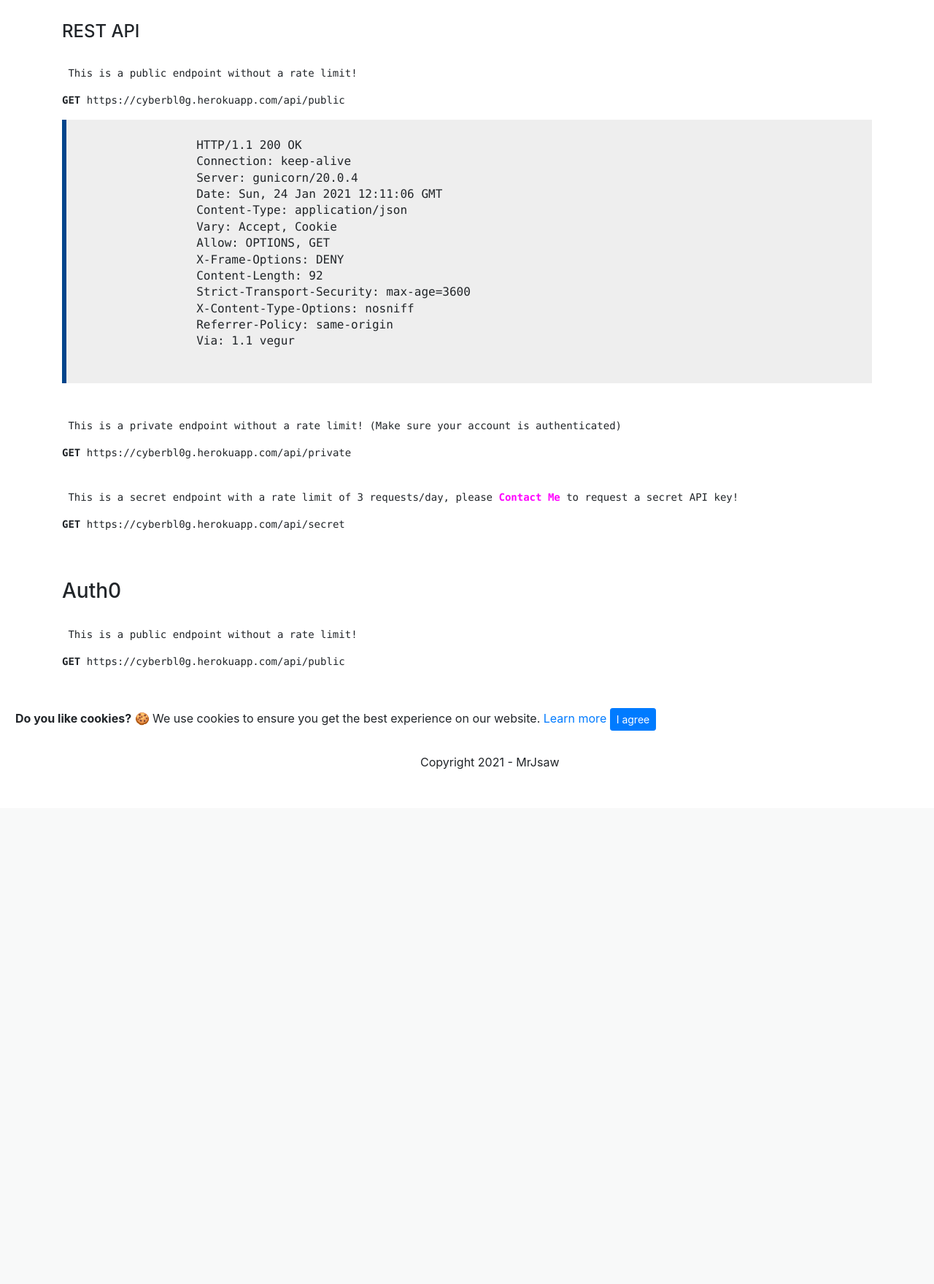
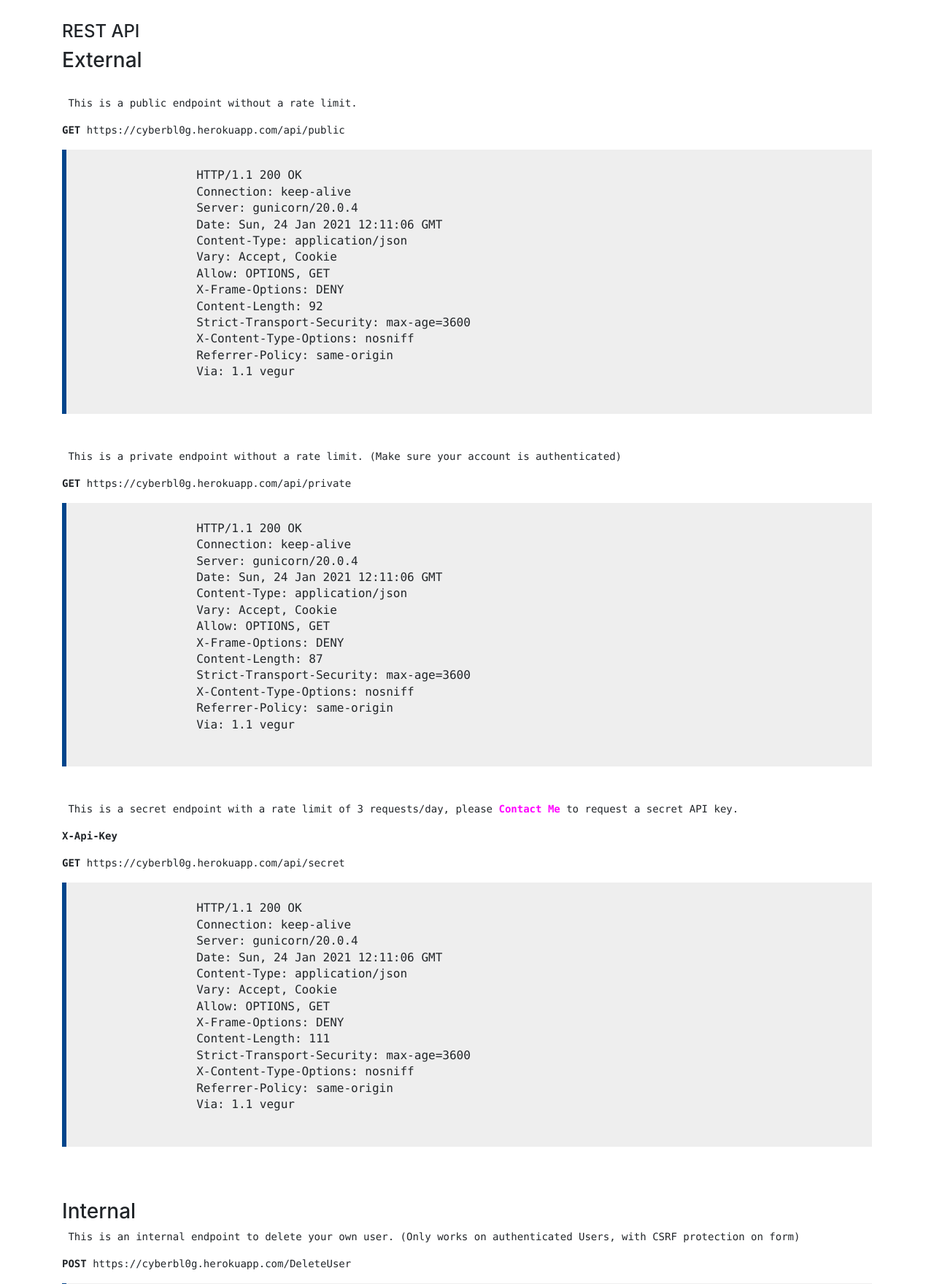
Before and after one commit to Mrjsaw/django-blog, a Django app: template templates/api.html in a window 1280 px wide. Shown: the part 56-1815 px from the top of the page at 73% size. Before the commit the page ends 1110 px from the top, so only its background shows below. Run offline with Django 3.2, Linux system fonts and the light colour scheme; the template is opened without the code that fills it, so the values that code supplies are empty; parts of the project's set-up code (start-up, migrations or seed data) failed here and were passed over; some libraries are stand-ins or nearby versions.

Commit message:
more api info

```diff
--- a/templates/api.html
+++ b/templates/api.html
@@ -24,9 +24,10 @@
         <div id="content">
 
               <h4>REST API</h4>
+              <h3>External</h3>
             <br>
               <div>
-                <pre> This is a public endpoint without a rate limit!</pre>
+                <pre> This is a public endpoint without a rate limit.</pre>
               </div>
 
               <div>
@@ -49,30 +50,113 @@
               </pre>
               <br>
               <div>
-                <pre> This is a private endpoint without a rate limit! (Make sure your account is authenticated)</pre>
+                <pre> This is a private endpoint without a rate limit. (Make sure your account is authenticated)</pre>
               </div>
 
               <div>
                 <pre><b>GET</b> <span>https://cyberbl0g.herokuapp.com/api/private</span></pre>
               </div>
+                <pre class="code">
+                HTTP/1.1 200 OK
+                Connection: keep-alive
+                Server: gunicorn/20.0.4
+                Date: Sun, 24 Jan 2021 12:11:06 GMT
+                Content-Type: application/json
+                Vary: Accept, Cookie
+                Allow: OPTIONS, GET
+                X-Frame-Options: DENY
+                Content-Length: 87
+                Strict-Transport-Security: max-age=3600
+                X-Content-Type-Options: nosniff
+                Referrer-Policy: same-origin
+                Via: 1.1 vegur
+              </pre>
               <br>
               <div>
-                <pre> This is a secret endpoint with a rate limit of 3 requests/day, please <a href="#" style="color: fuchsia;font-weight: bolder;">Contact Me</a> to request a secret API key!</pre>
+                <pre> This is a secret endpoint with a rate limit of 3 requests/day, please <a href="#" style="color: fuchsia;font-weight: bolder;">Contact Me</a> to request a secret API key.</pre>
+              </div>
+              <div>
+                <pre><b>X-Api-Key</b> <span><Your-Api-Key-Here></span></pre>
+              </div>
+              <div>
+                <pre><b>GET</b> <span>https://cyberbl0g.herokuapp.com/api/secret</span></pre>
+              </div>
+                <pre class="code">
+                HTTP/1.1 200 OK
+                Connection: keep-alive
+                Server: gunicorn/20.0.4
+                Date: Sun, 24 Jan 2021 12:11:06 GMT
+                Content-Type: application/json
+                Vary: Accept, Cookie
+                Allow: OPTIONS, GET
+                X-Frame-Options: DENY
+                Content-Length: 111
+                Strict-Transport-Security: max-age=3600
+                X-Content-Type-Options: nosniff
+                Referrer-Policy: same-origin
+                Via: 1.1 vegur
+              </pre>
+              <br><br>
+              <h3>Internal</h3>
+              <div>
+                <pre> This is an internal endpoint to delete your own user. (Only works on authenticated Users, with CSRF protection on form)</pre>
               </div>
 
               <div>
-                <pre><b>GET</b> <span>https://cyberbl0g.herokuapp.com/api/secret</span></pre>
+                <pre><b>POST</b> <span>https://cyberbl0g.herokuapp.com/DeleteUser</span></pre>
               </div>
+                <pre class="code">
+                HTTP/1.1 200 OK
+                Connection: keep-alive
+                Server: gunicorn/20.0.4
+                Date: Sun, 24 Jan 2021 12:11:06 GMT
+                Content-Type: application/json
+                Vary: Accept, Cookie
+                Allow: OPTIONS, GET
+                X-Frame-Options: DENY
+                Content-Length: 87
+                Strict-Transport-Security: max-age=3600
+                X-Content-Type-Options: nosniff
+                Referrer-Policy: same-origin
+                Via: 1.1 vegur
+              </pre>
               <br><br>
               <h3>Auth0</h3>
               <br>
               <div>
-                <pre > This is a public endpoint without a rate limit!</pre>
+                <pre > This is a login route mapped to Auth0 with a rate limit of 300/day.</pre>
               </div>
 
               <div>
-                <pre ><b>GET</b> <span>https://cyberbl0g.herokuapp.com/api/public</span></pre>
+                <pre ><b>GET</b> <span>https://cyberbl0g.herokuapp.com/login/auth0</span></pre>
               </div>
+              <pre class="code">
+                HTTP/2 302 Found
+                date: Sun, 24 Jan 2021 12:52:44 GMT
+                content-type: text/html; charset=utf-8
+                content-length: 376
+                location: /u/login?
+                cf-ray: 6169e4af
+                cache-control: private, no-store, no-cache, must-revalidate, post-check=0, pre-check=0, no-transform
+                set-cookie: auth0="" Path=/; Expires=Wed, 27 Jan 2021 12:52:44 GMT; HttpOnly; Secure; SameSite=None
+                strict-transport-security: max-age=31536000
+                vary: Accept, Accept-Encoding
+                cf-cache-status: DYNAMIC
+                cf-request-id: 07d60d417
+                expect-ct: max-age=604800, report-uri="https://report-uri.cloudflare.com/cdn-cgi/beacon/expect-ct"
+                ot-baggage-auth0-request-id: 6169e4af2
+                ot-tracer-sampled: true
+                ot-tracer-spanid: 0c08df871e8
+                ot-tracer-traceid: 5b49a256
+                set-cookie: auth0_compat=""; Path=/; Expires=Wed, 27 Jan 2021 12:52:44 GMT; HttpOnly; Secure
+                x-auth0-requestid: 9e8a
+                x-content-type-options: nosniff
+                x-ratelimit-limit: 300
+                x-ratelimit-remaining: 299
+                x-ratelimit-reset: 1611492765
+                server: cloudflare
+                X-Firefox-Spdy: h2
+              </pre>
               <br>
 
         </div>
```
